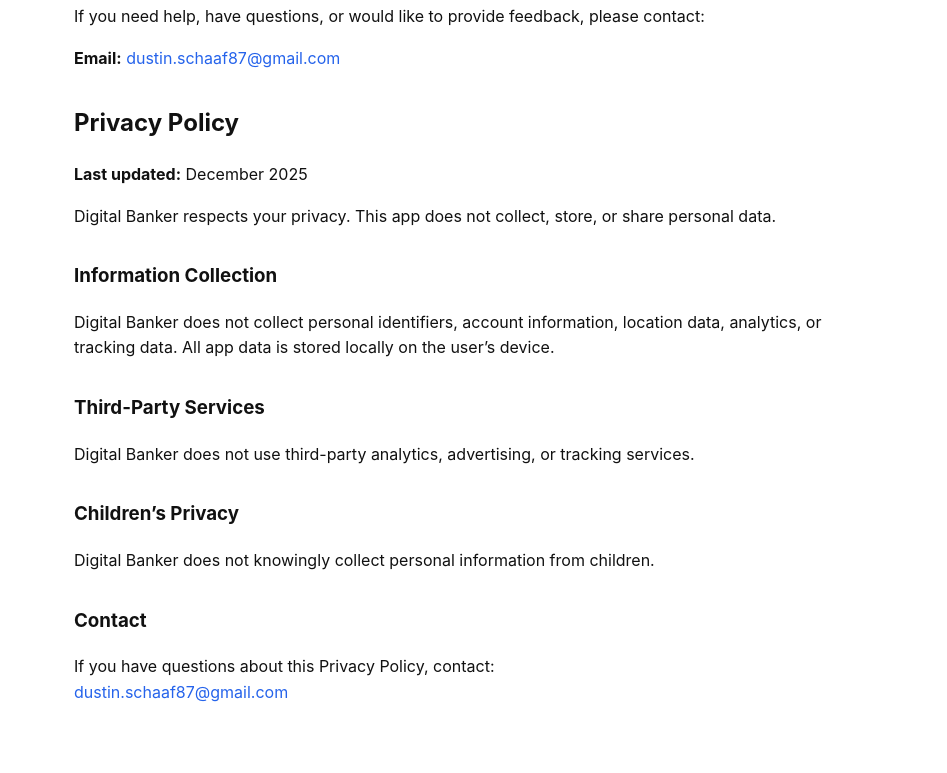
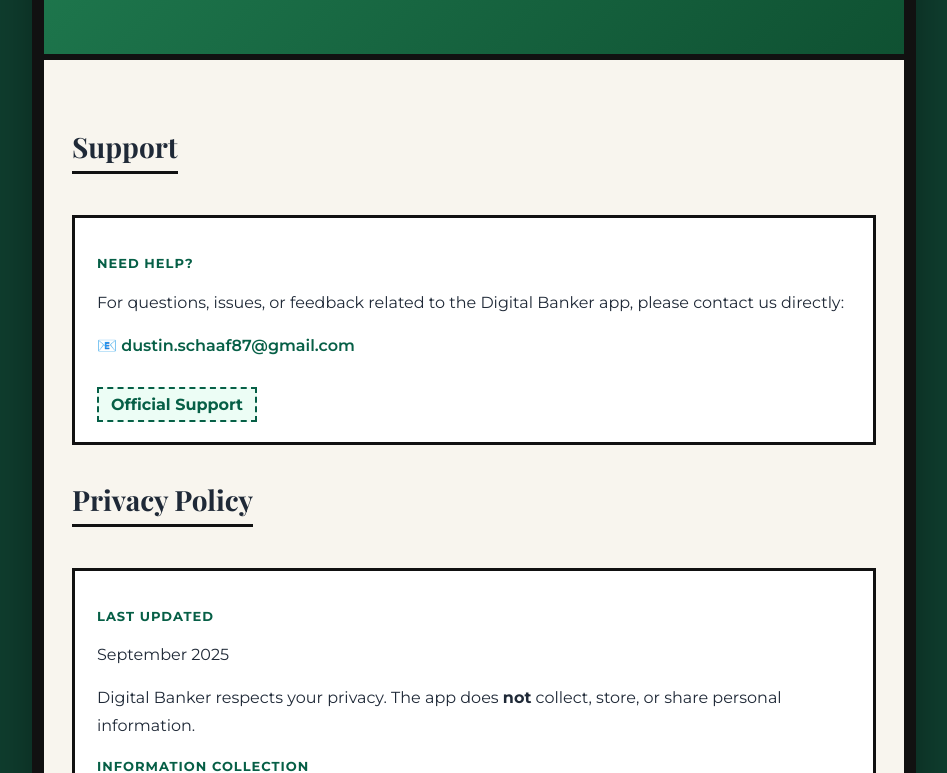
Before and after one commit to MedicD21/Digital_Banker_Support_Privacy, a plain HTML site: page index.html in a window 1280 px wide. Shown: the part 177-950 px from the top of the page, without its empty margins (166-1113 px from the left). Before the commit the page ends 922 px from the top, so only its background shows below. Drawn offline with nearby package versions, Linux system fonts and the light colour scheme.

Commit message:
Revamp index.html with new styles and content
Updated styles and content for improved layout and readability.

```diff
--- a/index.html
+++ b/index.html
@@ -4,71 +4,184 @@
   <meta charset="UTF-8" />
   <title>Digital Banker – Support & Privacy</title>
   <meta name="viewport" content="width=device-width, initial-scale=1.0" />
+
+  <!-- Fonts -->
+  <link rel="preconnect" href="https://fonts.googleapis.com">
+  <link rel="preconnect" href="https://fonts.gstatic.com" crossorigin>
+  <link href="https://fonts.googleapis.com/css2?family=Montserrat:wght@400;600;700&family=Playfair+Display:wght@700&display=swap" rel="stylesheet">
+
   <style>
     body {
-      font-family: -apple-system, BlinkMacSystemFont, "Segoe UI", Roboto, sans-serif;
-      max-width: 800px;
+      background: #0f3d2e;
+      margin: 0;
+      padding: 0;
+      font-family: 'Montserrat', sans-serif;
+      color: #1f2937;
+    }
+
+    .board {
+      max-width: 860px;
       margin: 40px auto;
-      padding: 0 16px;
-      line-height: 1.6;
-      color: #111;
+      background: #f8f5ee;
+      border: 12px solid #111;
+      box-shadow: 0 20px 40px rgba(0,0,0,0.35);
     }
-    h1, h2, h3 {
-      margin-top: 32px;
+
+    .header {
+      background: linear-gradient(135deg, #1f7a4f, #0f5132);
+      color: #fff;
+      padding: 36px 24px;
+      text-align: center;
+      border-bottom: 6px solid #111;
     }
+
+    .header h1 {
+      margin: 0;
+      font-family: 'Playfair Display', serif;
+      font-size: 42px;
+      letter-spacing: 1px;
+    }
+
+    .header p {
+      margin-top: 8px;
+      font-weight: 600;
+      opacity: 0.9;
+    }
+
+    .content {
+      padding: 32px 28px;
+    }
+
+    h2 {
+      font-family: 'Playfair Display', serif;
+      font-size: 28px;
+      margin-top: 36px;
+      border-bottom: 3px solid #111;
+      padding-bottom: 6px;
+      display: inline-block;
+    }
+
+    p {
+      line-height: 1.7;
+      margin-top: 14px;
+      font-size: 16px;
+    }
+
+    .card {
+      border: 3px solid #111;
+      background: #ffffff;
+      padding: 20px 22px;
+      margin-top: 18px;
+    }
+
+    .label {
+      font-weight: 700;
+      text-transform: uppercase;
+      font-size: 13px;
+      letter-spacing: 1px;
+      color: #065f46;
+    }
+
     a {
-      color: #2563eb;
+      color: #065f46;
+      font-weight: 600;
       text-decoration: none;
     }
+
     a:hover {
       text-decoration: underline;
     }
+
+    .footer {
+      background: #111;
+      color: #e5e7eb;
+      text-align: center;
+      padding: 18px;
+      font-size: 14px;
+      letter-spacing: 0.5px;
+    }
+
+    .stamp {
+      display: inline-block;
+      margin-top: 12px;
+      padding: 6px 12px;
+      border: 2px dashed #065f46;
+      font-weight: 700;
+      color: #065f46;
+      background: #ecfdf5;
+    }
   </style>
 </head>
+
 <body>
 
+<div class="board">
+
+  <div class="header">
     <h1>Digital Banker</h1>
+    <p>Support • Privacy • Player Peace of Mind</p>
+  </div>
+
+  <div class="content">
 
     <h2>Support</h2>
+
+    <div class="card">
+      <p class="label">Need Help?</p>
       <p>
-If you need help, have questions, or would like to provide feedback, please contact:
+        For questions, issues, or feedback related to the Digital Banker app,
+        please contact us directly:
+      </p>
+      <p>
+        📧 <a href="mailto:dustin.schaaf87@gmail.com">dustin.schaaf87@gmail.com</a>
+      </p>
+      <span class="stamp">Official Support</span>
+    </div>
+
+    <h2>Privacy Policy</h2>
+
+    <div class="card">
+      <p class="label">Last Updated</p>
+      <p>September 2025</p>
+
+      <p>
+        Digital Banker respects your privacy. The app does <strong>not</strong> collect,
+        store, or share personal information.
       </p>
 
+      <p class="label">Information Collection</p>
       <p>
-<strong>Email:</strong>
-<a href="mailto:dustin.schaaf87@gmail.com">dustin.schaaf87@gmail.com</a>
+        Digital Banker does not collect personal identifiers, account data,
+        location data, analytics, or tracking information. All game data
+        remains locally on the user’s device.
       </p>
 
-<h2>Privacy Policy</h2>
-<p><strong>Last updated:</strong> December 2025</p>
-
+      <p class="label">Third-Party Services</p>
       <p>
-Digital Banker respects your privacy. This app does not collect, store, or share
-personal data.
+        This app does not use third-party analytics, advertising,
+        or tracking services.
       </p>
 
-<h3>Information Collection</h3>
-<p>
-Digital Banker does not collect personal identifiers, account information, location
-data, analytics, or tracking data. All app data is stored locally on the user’s device.
-</p>
-
-<h3>Third-Party Services</h3>
-<p>
-Digital Banker does not use third-party analytics, advertising, or tracking services.
-</p>
-
-<h3>Children’s Privacy</h3>
+      <p class="label">Children’s Privacy</p>
       <p>
         Digital Banker does not knowingly collect personal information from children.
       </p>
 
-<h3>Contact</h3>
+      <p class="label">Contact</p>
       <p>
-If you have questions about this Privacy Policy, contact:
+        Questions about this Privacy Policy may be sent to:
         <br />
-<a href="mailto:dustin.schaaf87@gmail.com">dustin.schaaf87@gmail.com</a>
+        📧 <a href="mailto:dustin.schaaf87@gmail.com">dustin.schaaf87@gmail.com</a>
       </p>
+    </div>
+
+  </div>
+
+  <div class="footer">
+    Digital Banker • Independent • Not affiliated with any board game publisher
+  </div>
+
+</div>
 
 </body>
 </html>
```
Lines whose indentation alone changed are shown as unchanged.
